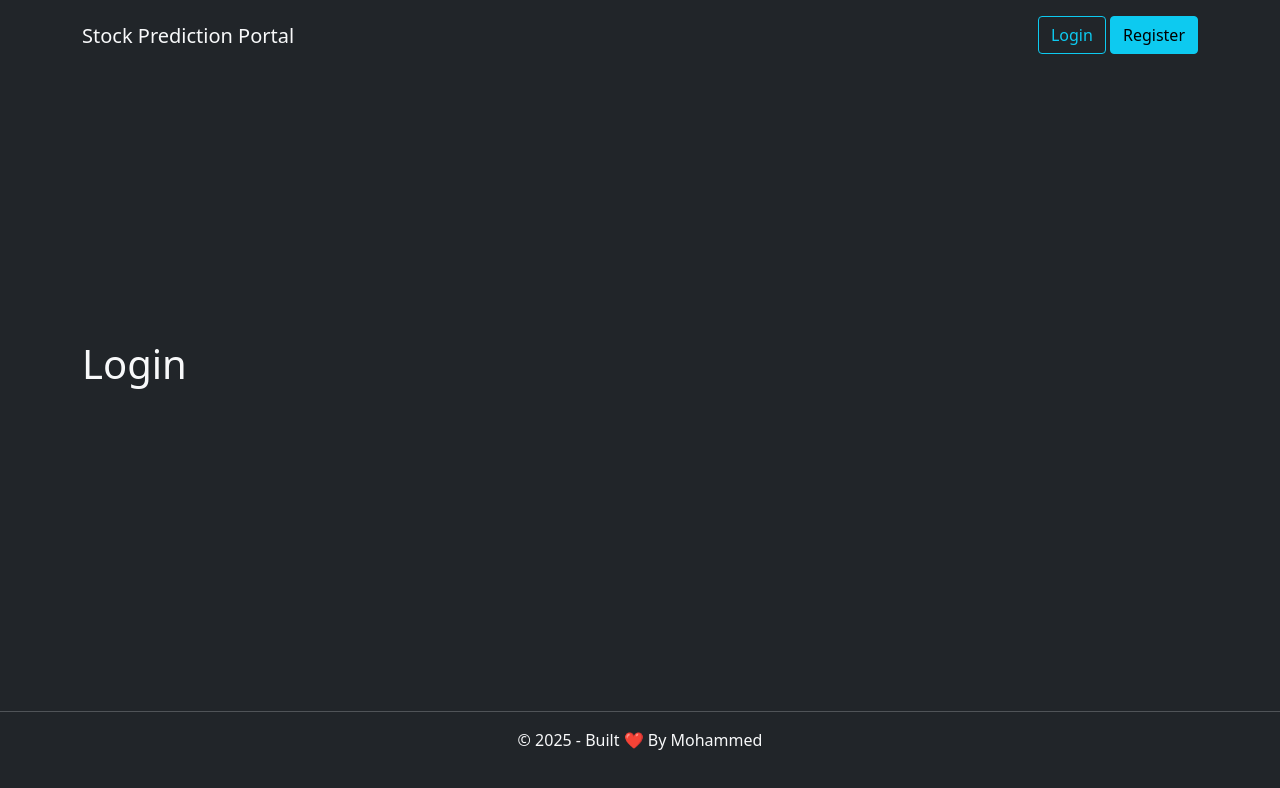
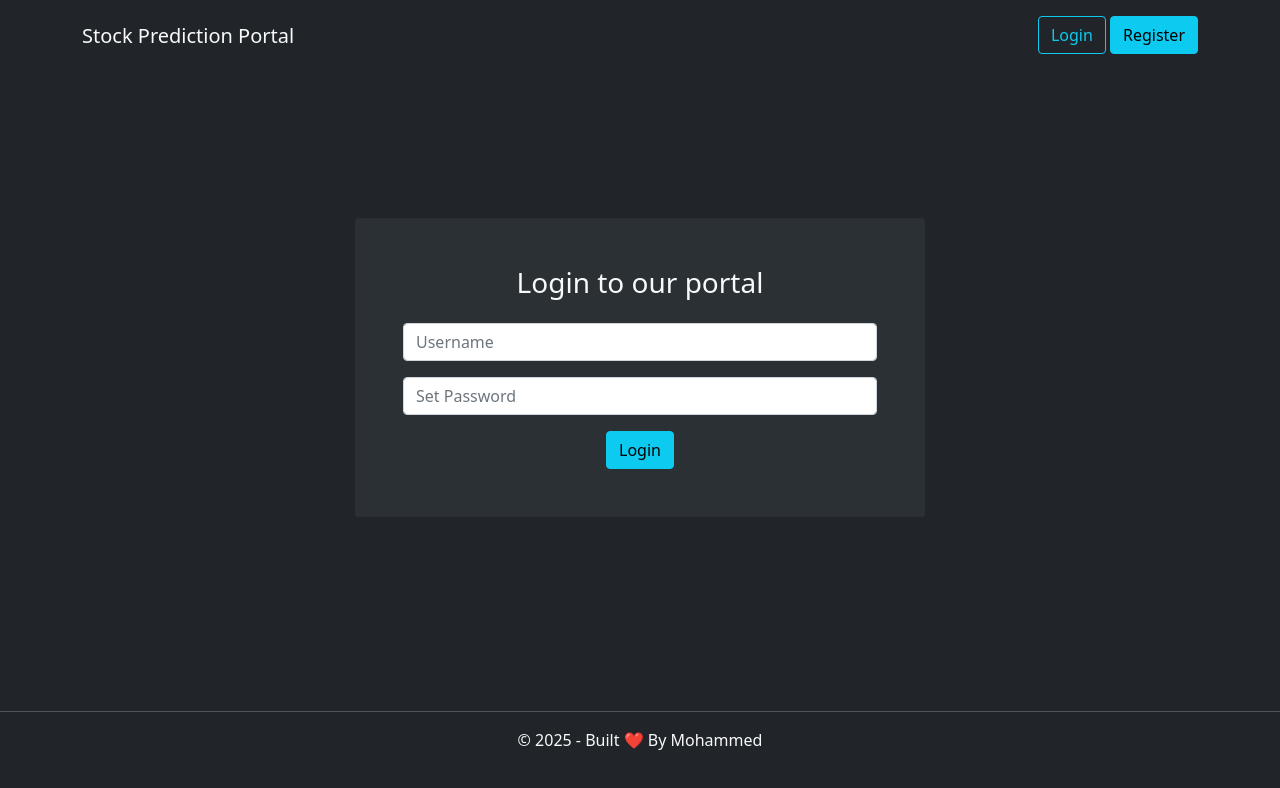
Before and after one commit to MrMohone/stock-prediction-portal, a React (Vite) app in the folder frontend-react/: page /login in a window 1280 px wide. Shown: the top 788 px of the page. Built offline with nearby package versions, Linux system fonts and the light colour scheme.

Commit message:
login page commit

```diff
--- a/frontend-react/src/components/Login.jsx
+++ b/frontend-react/src/components/Login.jsx
@@ -1,10 +1,68 @@
-import React from 'react'
+import React , {useState} from 'react'
+import { FontAwesomeIcon } from '@fortawesome/react-fontawesome'
+import { faSpinner } from '@fortawesome/free-solid-svg-icons'
+import axios from 'axios'
+import { useNavigate } from 'react-router-dom' //used to navegate one to anotherpage
 
 const Login = () => {
+   const [username, setUsername] = useState('')
+  const [password, setPassword] = useState('')
+  const [loading, setLoading] = useState(false)
+  const navigate = useNavigate()
+  const [error, setError] = useState('')
+
+  const handleLogin = async (e) => {
+    e.preventDefault();
+    setLoading(true)
+
+    const userData = {username, password}
+    console.log("userData==>", userData)
+
+    try{
+      const response = await axios.post("http://127.0.0.1:8000/api/v1/token/", userData)
+      localStorage.setItem('accessToken', response.data.access)
+      localStorage.setItem('refreshToken', response.data.refresh)
+      console.log('Login Successful')
+      navigate('/')
+      setError('')
+    }
+    catch(error){
+       console.error('Invalid credentials')
+       setError('Invalid credentials')
+    }
+    finally{
+      setLoading(false)
+    }
+  }
+
   return (
     <>
-    <h1 className="text-light container">Login</h1>
-    </>
+        <div className='container'>
+          <div className="row justify-content-center">
+
+            <div className="col-md-6 bg-light-dark p-5 rounded">
+              <h3 className="text-light text-center mb-4">Login to our portal</h3>
+              <form onSubmit={handleLogin}>
+                <div className="mb-3">
+                  <input type="text" className="form-control" placeholder='Username' value={username} onChange={(e)=>setUsername(e.target.value)} />
+                </div>
+                <div className="mb-3">
+                  <input type="password" className="form-control mb-3"placeholder='Set Password'value={password}onChange={(e)=>setPassword(e.target.value)} />
+                </div>
+
+                {error && <div className='text-danger'>{error}</div>}
+
+                {loading ? (
+                  <button type='submit' className="btn btn-info d-block mx-auto" disabled> <FontAwesomeIcon icon={faSpinner} spin/>Logging in...</button>
+                ):(
+                  <button type='submit' className="btn btn-info d-block mx-auto">Login</button>
+                  )}
+              </form>
+            </div>
+
+          </div>
+        </div>
+        </>
   )
 }
 
```
Also changed, not shown: 2 other files (tests, documents, lock files or other folders).
